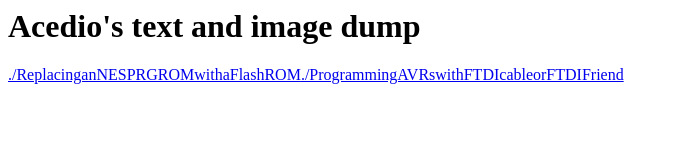
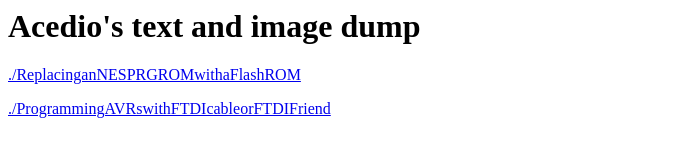
Before and after one commit to Acedio/acedio.github.io, a plain HTML site: page index.html in a window 1280 px wide. Shown: the whole page, without its empty margins (0-679 px from the left). Drawn offline with Linux system fonts and the light colour scheme.

Commit message:
Links in <p> tags now.

```diff
--- a/index.html
+++ b/index.html
@@ -1,2 +1,2 @@
 <html><head><title>Acedio's text and image dump</title></head><body><h1>Acedio's text and image dump</h1>
-<a href='./ReplacinganNESPRGROMwithaFlashROM'>./ReplacinganNESPRGROMwithaFlashROM</a><a href='./ProgrammingAVRswithFTDIcableorFTDIFriend'>./ProgrammingAVRswithFTDIcableorFTDIFriend</a></body></html>
+<p><a href='./ReplacinganNESPRGROMwithaFlashROM'>./ReplacinganNESPRGROMwithaFlashROM</a></p><p><a href='./ProgrammingAVRswithFTDIcableorFTDIFriend'>./ProgrammingAVRswithFTDIcableorFTDIFriend</a></p></body></html>
```
Also changed, not shown: 1 other file.
